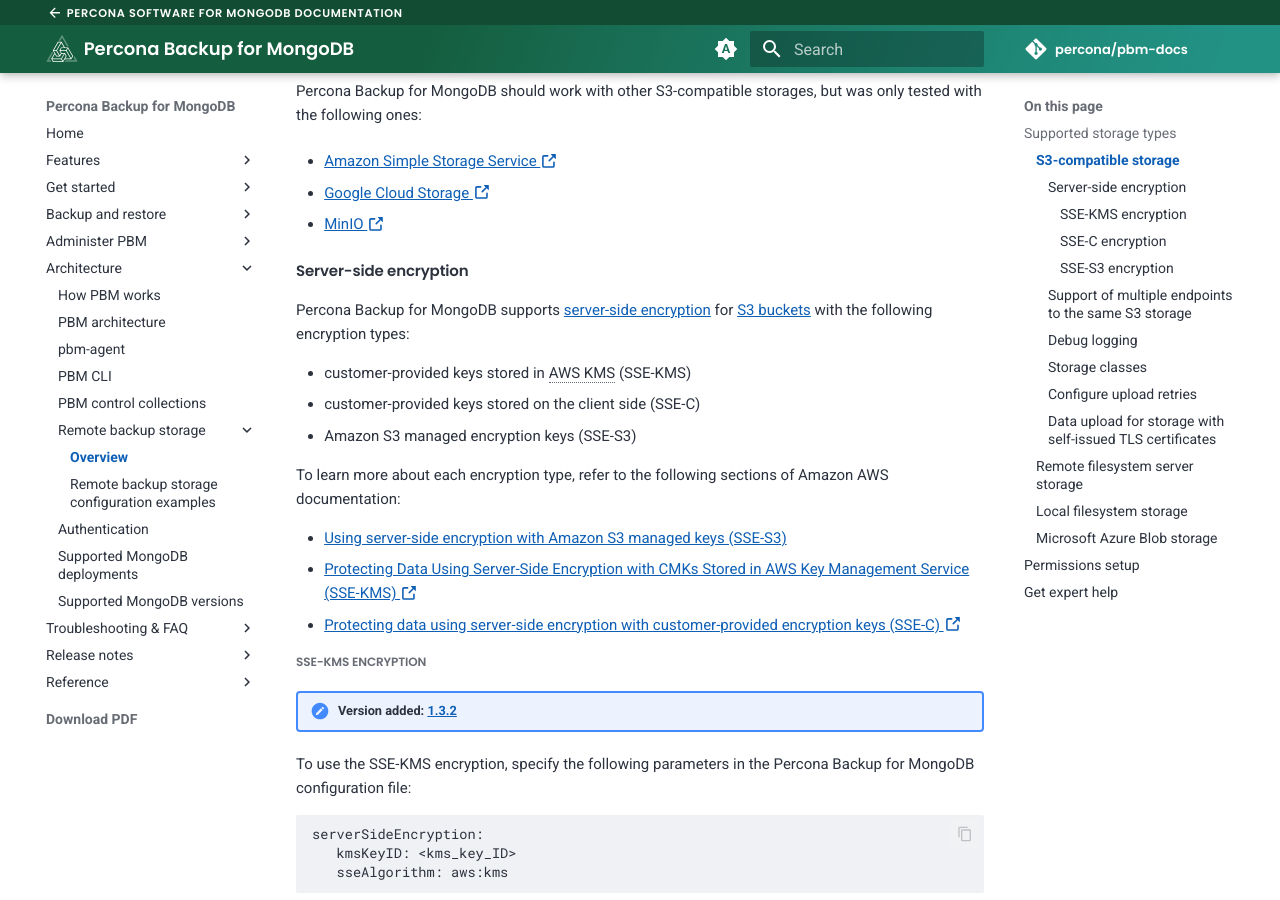
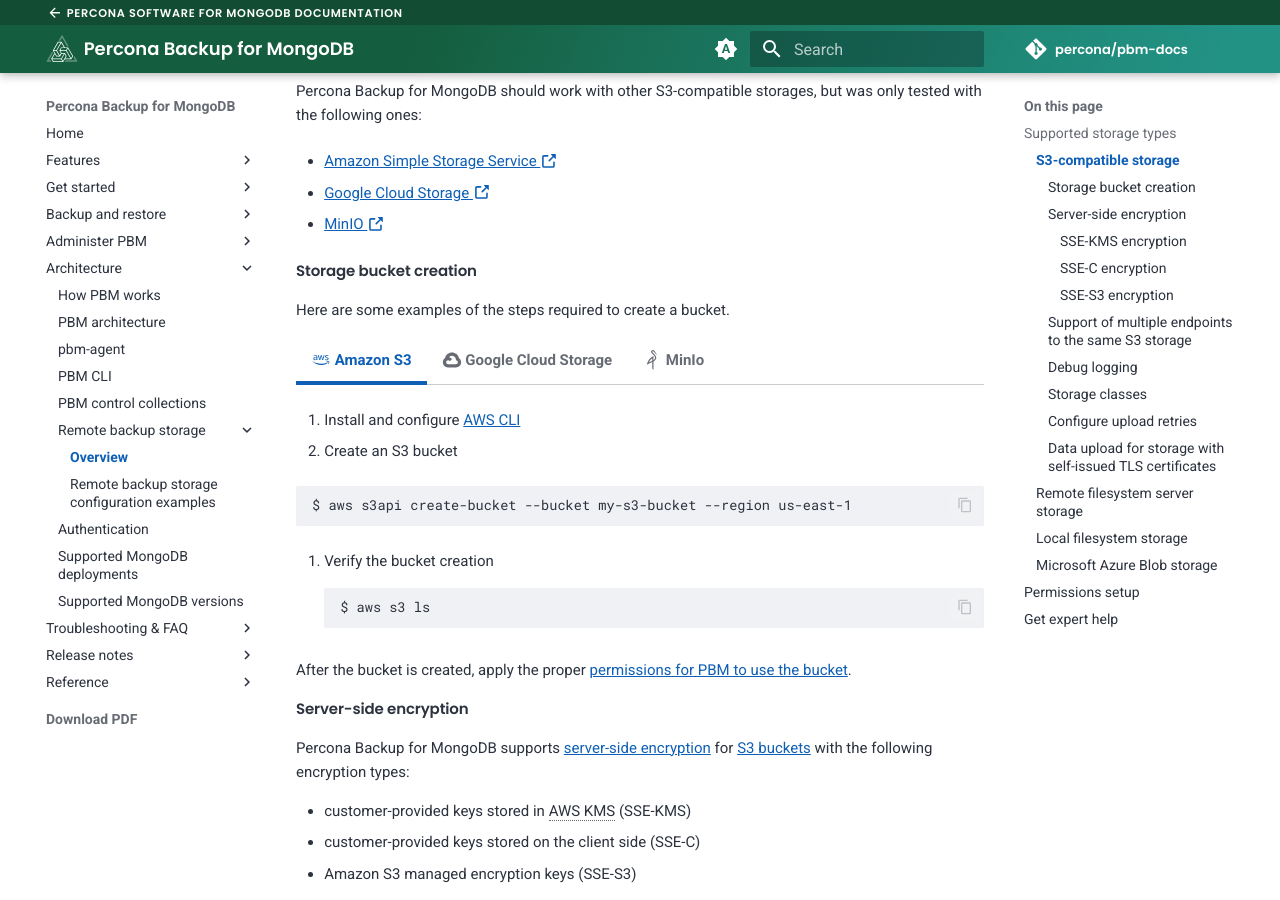
Before and after one commit to percona/pbm-docs, an MkDocs documentation site: the page built from docs/details/storage-configuration.md, in a window 1280 px wide and 900 px high, scrolled down 611 px. Built offline with MkDocs 1.6.1 and Material for MkDocs 9.7.7, drawn with Linux system fonts in a browser that asks for light colours; nearby versions of some CDN libraries; comment, search, counter and statistics services are not loaded.

Commit message:
Igroene patch 5 (#232)
* Update backup-storage.md

* Update storage-configuration.md

* Fixed rendering, added icons to tabs

---------

Co-authored-by: Anastasia Alexadrova <anastasia.alexandrova@percona.com>

````diff
--- a/docs/details/storage-configuration.md
+++ b/docs/details/storage-configuration.md
@@ -33,6 +33,66 @@
 
 
 * [MinIO :octicons-link-external-16:](https://min.io/)
+
+#### Storage bucket creation
+
+Here are some examples of the steps required to create a bucket.
+
+=== ":material-aws: Amazon S3"
+
+    1. Install and configure [AWS CLI](https://docs.aws.amazon.com/cli/latest/userguide/getting-started-install.html)
+
+    2. Create an S3 bucket
+
+       ```{.bash data-prompt="$"}
+       $ aws s3api create-bucket --bucket my-s3-bucket --region us-east-1
+       ```
+
+    3. Verify the bucket creation
+
+        ```{.bash data-prompt="$"}
+        $ aws s3 ls
+        ```
+
+=== ":material-google-cloud: Google Cloud Storage"
+
+    1. Install and configure the [gcloud CLI](https://cloud.google.com/sdk/docs/install)
+
+    2. Create a bucket
+
+       ```{.bash data-prompt="$"}
+       $ gcloud storage buckets create my-gcs-bucket --location=US
+       ```
+
+    3. Verify the bucket creation
+
+        ```{.bash data-prompt="$"}
+        gcloud storage buckets list
+        ```
+
+=== ":simple-minio: MinIo"
+
+    1. Install a [MinIO client :octicons-link-external-16:](https://min.io/docs/minio/linux/reference/minio-mc.html#install-mc). After the installation, the `mc` is available for you.
+
+    2. Configure the `mc` command line tool with a MinIO Server
+
+        ```{.bash data-prompt="$"}
+        $ mc alias set myminio http://127.0.0.1:9000 MINIO_ACCESS_KEY MINIO_SECRET_KEY
+        ```
+
+    3. Create a bucket
+
+        ```{.bash data-prompt="$"}
+        $ mc mb myminio/my-minio-bucket
+        ```
+
+    4. Verify the bucket creation
+
+        ```{.bash data-prompt="$"}
+        $ mc ls myminio
+        ```
+
+After the bucket is created, apply the proper [permissions for PBM to use the bucket](#permissions-setup).
 
 #### Server-side encryption
 
--- a/mkdocs-base.yml
+++ b/mkdocs-base.yml
@@ -166,7 +166,7 @@
         - Overview: install/initial-setup.md
         - install/configure-authentication.md
         - install/backup-storage.md
-        - install/start-pbm-agent.md
+        - Start the pbm-agent process: install/start-pbm-agent.md
   - Backup and restore:
         - Make a backup : "usage/start-backup.md"
         - Restore a backup: usage/restore.md
````
Also changed, not shown: docs/install/backup-storage.md (+6 -3 lines), 1 other file.
